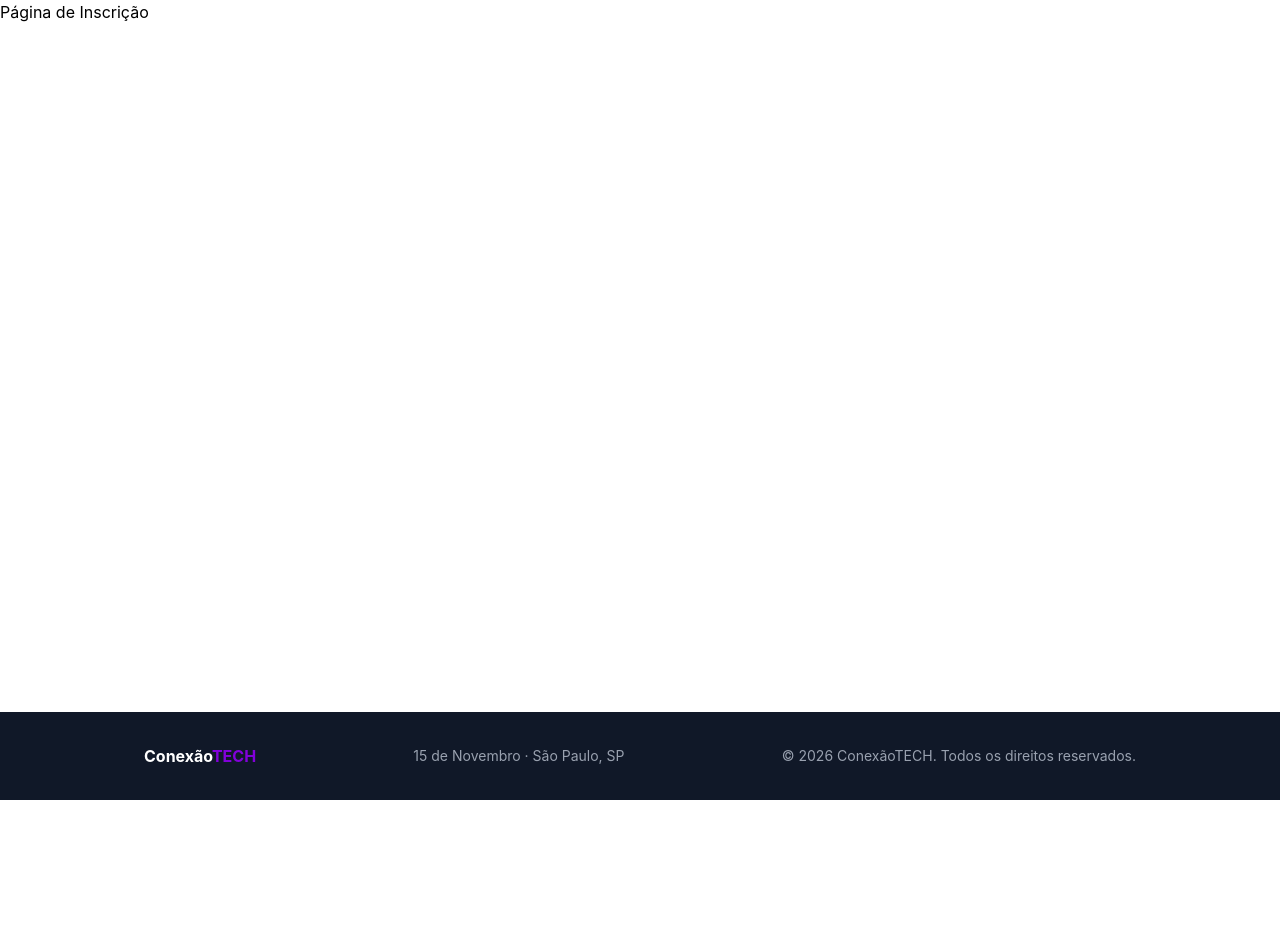
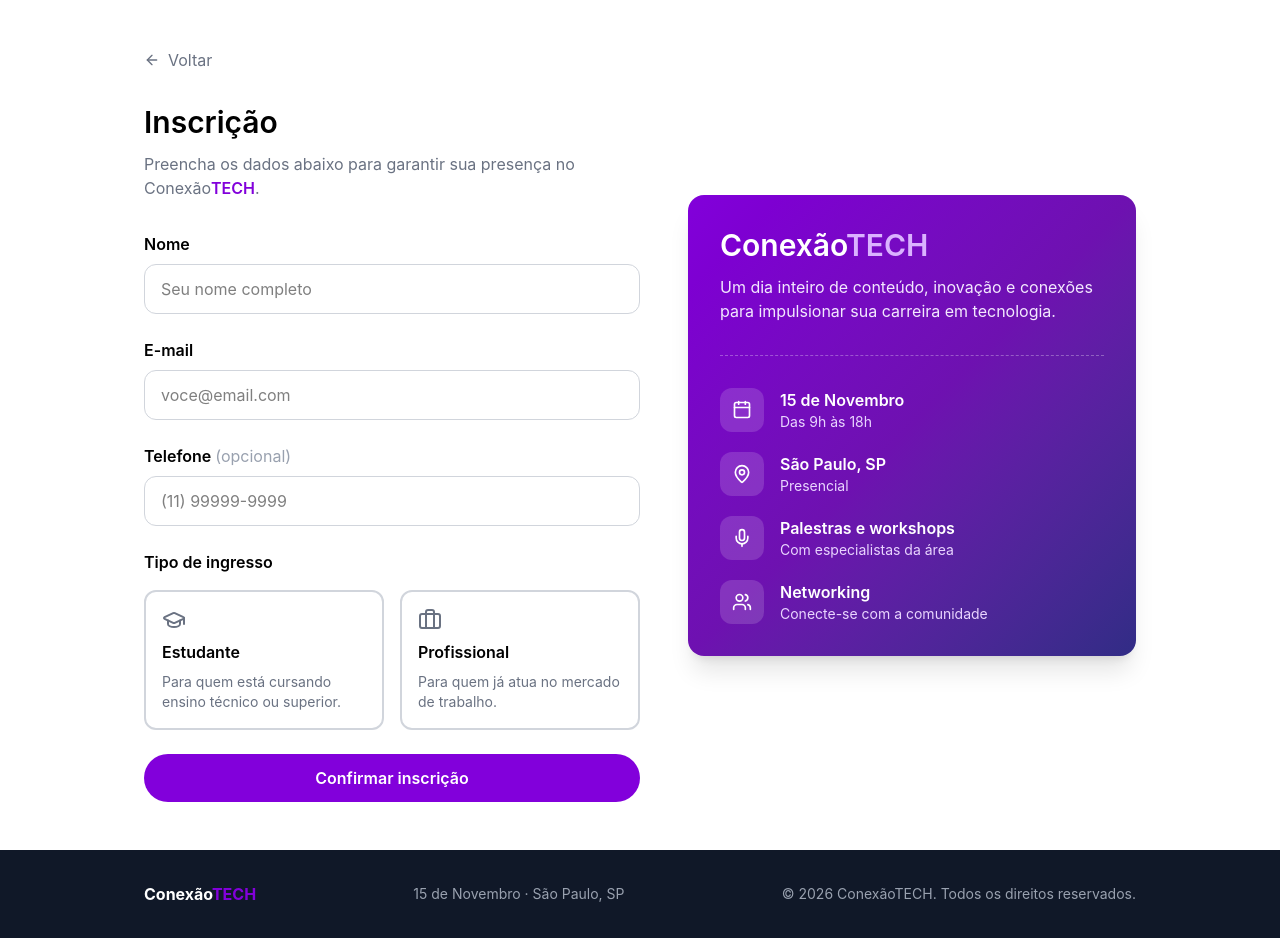
Before and after one commit to WilliamKunzler/inscricao_eventos, a React (Vite) app in the folder frontend/: page /inscricoes in a window 1280 px wide. Before the commit the page ends 800 px from the top, so only its background shows below. Built offline with nearby package versions, Linux system fonts and the light colour scheme.

Commit message:
criação do formulário de cadastro, e validações de campos do front

```diff
--- a/frontend/package.json
+++ b/frontend/package.json
@@ -15,6 +15,7 @@
     "react": "^19.3.1",
     "react-dom": "^19.3.1",
     "react-router": "^7.18.4",
+    "sweetalert2": "^11.26.25",
     "tailwindcss": "^4.3.3"
   },
   "devDependencies": {
--- a/frontend/src/App.jsx
+++ b/frontend/src/App.jsx
@@ -1,6 +1,5 @@
 import { BrowserRouter } from "react-router";
 import AppRoutes from "./routes.jsx"
-import Footer from "./components/Footer.jsx";
 
 function App() {
     return (
@@ -9,7 +8,6 @@ function App() {
                 <main className="flex-1">
                     <AppRoutes />
                 </main>
-                <Footer />
             </div>
         </BrowserRouter>
     )
--- /dev/null
+++ b/frontend/src/components/CardEvento.jsx
@@ -0,0 +1,41 @@
+import { Calendar, MapPin, Mic, Users } from "lucide-react";
+
+const detalhes = [
+    { icone: Calendar, titulo: "15 de Novembro", subtitulo: "Das 9h às 18h" },
+    { icone: MapPin, titulo: "São Paulo, SP", subtitulo: "Presencial" },
+    { icone: Mic, titulo: "Palestras e workshops", subtitulo: "Com especialistas da área" },
+    { icone: Users, titulo: "Networking", subtitulo: "Conecte-se com a comunidade" },
+];
+
+function CardEvento() {
+    return (
+        <aside className="hidden lg:flex flex-col gap-8 rounded-2xl bg-linear-to-br from-purple-700 via-purple-800 to-indigo-900 p-8 text-white shadow-xl">
+            <div className="flex flex-col gap-3">
+                <h2 className="text-3xl font-semibold">
+                    Conexão<span className="text-purple-300">TECH</span>
+                </h2>
+                <p className="text-purple-100">
+                    Um dia inteiro de conteúdo, inovação e conexões para impulsionar sua carreira em tecnologia.
+                </p>
+            </div>
+
+            <div className="border-t border-dashed border-white/30" />
+
+            <ul className="flex flex-col gap-5">
+                {detalhes.map(({ icone: Icone, titulo, subtitulo }) => (
+                    <li key={titulo} className="flex items-center gap-4">
+                        <div className="flex h-11 w-11 shrink-0 items-center justify-center rounded-xl bg-white/15">
+                            <Icone size={20} />
+                        </div>
+                        <div>
+                            <p className="font-semibold">{titulo}</p>
+                            <p className="text-sm text-purple-200">{subtitulo}</p>
+                        </div>
+                    </li>
+                ))}
+            </ul>
+        </aside>
+    );
+}
+
+export default CardEvento;
--- /dev/null
+++ b/frontend/src/components/SelecaoIngresso.jsx
@@ -0,0 +1,32 @@
+import { GraduationCap, Briefcase } from "lucide-react";
+
+const ingressos = [
+    { valor: "estudante", titulo: "Estudante", descricao: "Para quem está cursando ensino técnico ou superior.", icone: GraduationCap },
+    { valor: "profissional", titulo: "Profissional", descricao: "Para quem já atua no mercado de trabalho.", icone: Briefcase },
+];
+
+function SelecaoIngresso({ valor, onChange, erro }) {
+    return (
+        <div className="flex flex-col gap-2">
+            <legend className="font-semibold mb-2">Tipo de ingresso</legend>
+            <div className="grid grid-cols-1 sm:grid-cols-2 gap-4">
+                {ingressos.map(({ valor: opcao, titulo, descricao, icone: Icone }) => {
+                    const ativo = valor === opcao;
+                    return (
+                        <label key={opcao}
+                            className={`flex flex-col gap-2 p-4 rounded-xl border-2 cursor-pointer transition-colors ${ativo ? "border-purple-700 bg-purple-50" : "border-gray-300 hover:border-purple-700"}`}>
+                            <input type="radio" name="ingresso" value={opcao} checked={ativo}
+                                onChange={() => onChange(opcao)} className="sr-only" />
+                            <Icone size={24} className={ativo ? "text-purple-700" : "text-gray-500"} />
+                            <span className="font-semibold">{titulo}</span>
+                            <span className="text-sm text-gray-500">{descricao}</span>
+                        </label>
+                    );
+                })}
+            </div>
+            {erro && <p className="text-sm text-red-500">{erro}</p>}
+        </div>
+    );
+}
+
+export default SelecaoIngresso;
--- a/frontend/src/pages/Home.jsx
+++ b/frontend/src/pages/Home.jsx
@@ -8,6 +8,7 @@ import Palestrante1 from "../assets/palestrante1.jpg";
 import Palestrante2 from "../assets/palestrante2.jpg";
 import Palestrante3 from "../assets/palestrante3.jpg";
 import Palestrante4 from "../assets/palestrante4.jpg";
+import Footer from "../components/Footer";
 
 const palestrantes = [
     { foto: Palestrante4, nome: "Ana Paula Lima", cargo: "Desenvolvedora Full Stack", empresa: "Nubank" },
@@ -69,6 +70,8 @@ function HomePage() {
                     <ButtonRedirect placeholder={"Ver inscritos"} destino={"/inscritos"} />
                 </div>
             </section>
+
+            <Footer />
         </div >
     )
 }
--- a/frontend/src/pages/Inscricao.jsx
+++ b/frontend/src/pages/Inscricao.jsx
@@ -1,7 +1,106 @@
+import { useState } from "react";
+import { Link } from "react-router";
+import { ArrowLeft } from "lucide-react";
+import Swal from "sweetalert2";
+import Footer from "../components/Footer";
+import SelecaoIngresso from "../components/SelecaoIngresso";
+import CardEvento from "../components/CardEvento";
+
+const estadoInicial = { nome: "", email: "", telefone: "", ingresso: "" };
+
+const formatarTelefone = (valor) => {
+    const d = valor.replace(/\D/g, "").slice(0, 11);
+    if (d.length <= 2) return d.length ? `(${d}` : "";
+    if (d.length <= 6) return `(${d.slice(0, 2)}) ${d.slice(2)}`;
+    if (d.length <= 10) return `(${d.slice(0, 2)}) ${d.slice(2, 6)}-${d.slice(6)}`;
+    return `(${d.slice(0, 2)}) ${d.slice(2, 7)}-${d.slice(7)}`;
+};
+
 function InscricaoPage() {
+    const [form, setForm] = useState(estadoInicial);
+    const [erros, setErros] = useState({});
+    const [enviado, setEnviado] = useState(false);
+
+    const atualizarCampo = (campo, valor) => setForm((prev) => ({ ...prev, [campo]: valor }));
+
+    const enviar = (e) => {
+        e.preventDefault();
+        if (!validarCampos()) return;
+        setEnviado(true)
+        setForm(estadoInicial)
+        Swal.fire({
+            icon: "success",
+            title: "Inscrição confirmada!",
+            text: "Sua presença no ConexãoTECH está garantida.",
+            confirmButtonText: "Ok",
+            confirmButtonColor: "#7e22ce",
+        })
+    }
+
+    const validarCampos = () => {
+        const novosErros = {};
+
+        if (!form.nome.trim()) novosErros.nome = "Informe seu nome.";
+        if (!form.email.trim()) novosErros.email = "Informe seu e-mail.";
+        if (!form.ingresso) novosErros.ingresso = "Selecione o tipo de ingresso.";
+
+        setErros(novosErros);
+        return Object.keys(novosErros).length === 0;
+    }
+
+    const classeInput = (campo) =>
+        `w-full rounded-xl border px-4 py-3 outline-none transition-colors focus:border-purple-700 ${erros[campo] ? "border-red-500" : "border-gray-300"}`;
 
     return (
-        <h1>Página de Inscrição</h1>
+        <div>
+            <section className="px-10 md:px-24 xl:px-36 py-12 min-h-screen flex flex-col items-center lg:flex-row lg:items-center lg:justify-center gap-12">
+                <div className="w-full max-w-xl flex flex-col gap-8 lg:flex-1">
+                    <Link to="/" className="flex items-center gap-2 text-gray-500 hover:text-purple-700 w-fit">
+                        <ArrowLeft size={16} />
+                        Voltar
+                    </Link>
+                    <>
+                        <div className="flex flex-col gap-3">
+                            <h1 className="text-3xl font-semibold">Inscrição</h1>
+                            <p className="text-gray-500">Preencha os dados abaixo para garantir sua presença no Conexão<span className="text-purple-700 font-semibold">TECH</span>.</p>
+                        </div>
+
+                        <form onSubmit={enviar} className="flex flex-col gap-6">
+                            <div className="flex flex-col gap-2">
+                                <label className="font-semibold">Nome</label>
+                                <input name="nome" type="text" autoComplete="name" className={classeInput("nome")} placeholder="Seu nome completo" value={form.nome} onChange={(e) => atualizarCampo("nome", e.target.value)} />
+                                {erros.nome && <p className="text-sm text-red-500">{erros.nome}</p>}
+                            </div>
+
+                            <div className="flex flex-col gap-2">
+                                <label className="font-semibold">E-mail</label>
+                                <input name="email" type="email" autoComplete="email" className={classeInput("email")} placeholder="voce@email.com" value={form.email} onChange={(e) => atualizarCampo("email", e.target.value)} />
+                                {erros.email && <p className="text-sm text-red-500">{erros.email}</p>}
+                            </div>
+
+                            <div className="flex flex-col gap-2">
+                                <label className="font-semibold"> Telefone <span className="font-normal text-gray-400">(opcional)</span></label>
+                                <input name="telefone" type="tel" inputMode="numeric" autoComplete="tel-national" maxLength={15} className={classeInput("telefone")} placeholder="(11) 99999-9999" value={form.telefone} onChange={(e) => atualizarCampo("telefone", formatarTelefone(e.target.value))} />                            </div>
+
+                            <SelecaoIngresso
+                                valor={form.ingresso}
+                                onChange={(ingresso) => atualizarCampo("ingresso", ingresso)}
+                                erro={erros.ingresso}
+                            />
+
+                            <button type="submit"
+                                className="text-white bg-purple-700 py-3 px-6 rounded-3xl font-semibold cursor-pointer hover:bg-purple-800 transition-colors">
+                                Confirmar inscrição
+                            </button>
+                        </form>
+                    </>
+                </div>
+                <div className="hidden lg:block lg:flex-1 max-w-md">
+                    <CardEvento />
+                </div>
+            </section>
+            <Footer />
+        </div>
     )
 }
 
```
Also changed, not shown: 1 other file (tests, documents, lock files or other folders).
